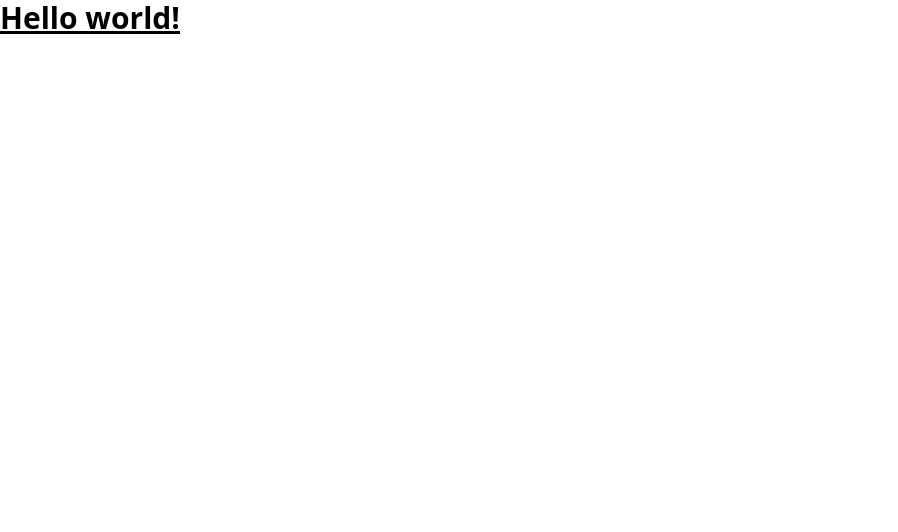
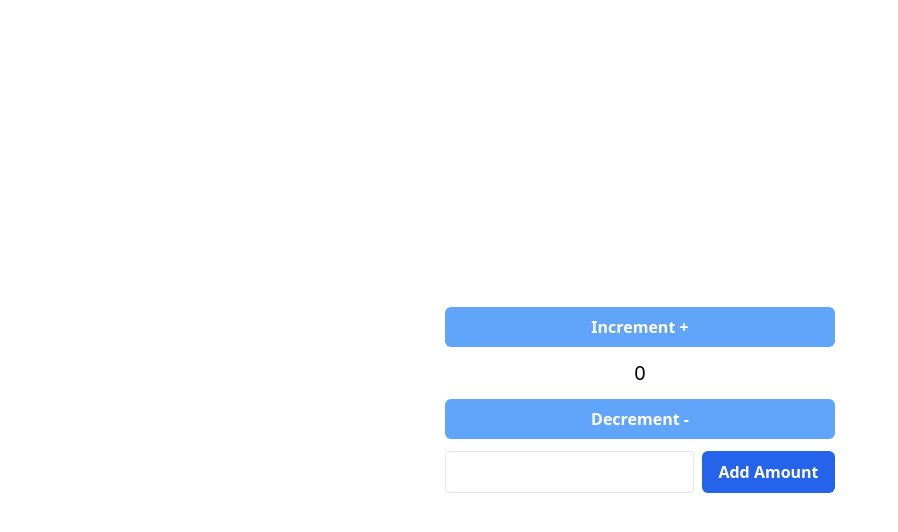
Before and after one commit to GalPalas/Shufergal, a React (Create React App) app: page / in a window 1280 px wide. Shown: the top 532 px of the page, without its empty margins (0-898 px from the left). Built offline with nearby package versions, Linux system fonts and the light colour scheme.

Commit message:
Setup Shufergal And Add Redux

```diff
--- a/package.json
+++ b/package.json
@@ -3,6 +3,7 @@
   "version": "0.1.0",
   "private": true,
   "dependencies": {
+    "@reduxjs/toolkit": "^1.9.1",
     "@testing-library/jest-dom": "^5.16.5",
     "@testing-library/react": "^13.4.0",
     "@testing-library/user-event": "^13.5.0",
@@ -12,7 +13,9 @@
     "@types/react-dom": "^18.0.10",
     "react": "^18.2.0",
     "react-dom": "^18.2.0",
+    "react-redux": "^8.0.5",
     "react-scripts": "5.0.1",
+    "redux": "^4.2.0",
     "typescript": "^4.9.4",
     "web-vitals": "^2.1.4"
   },
--- a/src/App.tsx
+++ b/src/App.tsx
@@ -1,5 +1,11 @@
+import { Counter } from "components/Counter";
+
 const App = () => {
-  return <h1 className="text-3xl font-bold underline">Hello world!</h1>;
+  return (
+    <div>
+      <Counter />
+    </div>
+  );
 };
 
 export default App;
--- /dev/null
+++ b/src/components/Counter.tsx
@@ -0,0 +1,52 @@
+import { useState } from "react";
+import { useSelector, useDispatch } from "react-redux";
+import {
+  decrement,
+  increment,
+  incrementByAmount,
+  selectValue,
+} from "store/slices/counterSlice";
+
+export const Counter = () => {
+  const count = useSelector(selectValue);
+  const dispatch = useDispatch();
+
+  const [amount, setAmount] = useState<number>(0);
+
+  return (
+    <div className="flex justify-center items-center h-screen">
+      <div className="flex flex-col space-y-3 text-center">
+        <button
+          className="bg-blue-400 border-1 px-4 py-2 rounded-md cursor-pointer text-md text-white font-semibold"
+          aria-label="Increment value"
+          onClick={() => dispatch(increment())}
+        >
+          Increment +
+        </button>
+        <span className="text-xl">{count}</span>
+        <button
+          className="bg-blue-400 border-1 px-4 py-2 rounded-md cursor-pointer text-md text-white font-semibold"
+          aria-label="Decrement value"
+          onClick={() => dispatch(decrement())}
+        >
+          Decrement -
+        </button>
+
+        <div className="flex space-x-2">
+          <input
+            type="text"
+            className="rounded border p-2  outline-none ring-indigo-300  focus:ring"
+            onChange={(e) => setAmount(parseInt(e.target.value))}
+          />
+          <button
+            className="bg-blue-600 border-1 px-4 py-2 rounded-md cursor-pointer text-md text-white font-semibold"
+            aria-label="Decrement value"
+            onClick={() => dispatch(incrementByAmount(amount))}
+          >
+            Add Amount
+          </button>
+        </div>
+      </div>
+    </div>
+  );
+};
--- a/src/index.tsx
+++ b/src/index.tsx
@@ -1,5 +1,7 @@
 import ReactDOM from "react-dom/client";
 import React from "react";
+import { Provider } from "react-redux";
+import { store } from "store/store";
 import App from "App";
 import "index.css";
 
@@ -8,6 +10,8 @@ const root = ReactDOM.createRoot(
 );
 root.render(
   <React.StrictMode>
-    <App />
+    <Provider store={store}>
+      <App />
+    </Provider>
   </React.StrictMode>
 );
--- /dev/null
+++ b/src/store/entities.ts
@@ -0,0 +1,6 @@
+import { combineReducers } from "redux";
+import counterReducer from "store/slices/counterSlice";
+
+export default combineReducers({
+  counter: counterReducer,
+});
--- /dev/null
+++ b/src/store/reducer.ts
@@ -0,0 +1,6 @@
+import { combineReducers } from "redux";
+import entitiesReducer from "store/entities";
+
+export default combineReducers({
+  entities: entitiesReducer,
+});
--- /dev/null
+++ b/src/store/slices/counterSlice.ts
@@ -0,0 +1,34 @@
+import { createSlice } from "@reduxjs/toolkit";
+import type { PayloadAction } from "@reduxjs/toolkit";
+import { RootState } from "store/store";
+
+export interface CounterState {
+  value: number;
+}
+
+const initialState: CounterState = {
+  value: 0,
+};
+
+export const counterSlice = createSlice({
+  name: "counter",
+  initialState,
+  reducers: {
+    increment: (state) => {
+      state.value += 1;
+    },
+    decrement: (state) => {
+      state.value -= 1;
+    },
+    incrementByAmount: (state, action: PayloadAction<number>) => {
+      state.value += action.payload;
+    },
+  },
+});
+
+export const selectValue = (state: RootState) => state.entities.counter.value;
+
+// Action creators are generated for each case reducer function
+export const { increment, decrement, incrementByAmount } = counterSlice.actions;
+
+export default counterSlice.reducer;
--- /dev/null
+++ b/src/store/store.ts
@@ -0,0 +1,9 @@
+import { configureStore } from "@reduxjs/toolkit";
+import reducer from "store/reducer";
+
+export const store = configureStore({ reducer });
+
+// Infer the `RootState` and `AppDispatch` types from the store itself
+export type RootState = ReturnType<typeof store.getState>;
+// Inferred type: {posts: PostsState, comments: CommentsState, users: UsersState}
+export type AppDispatch = typeof store.dispatch;
```
Also changed, not shown: 1 other file (tests, documents, lock files or other folders).
